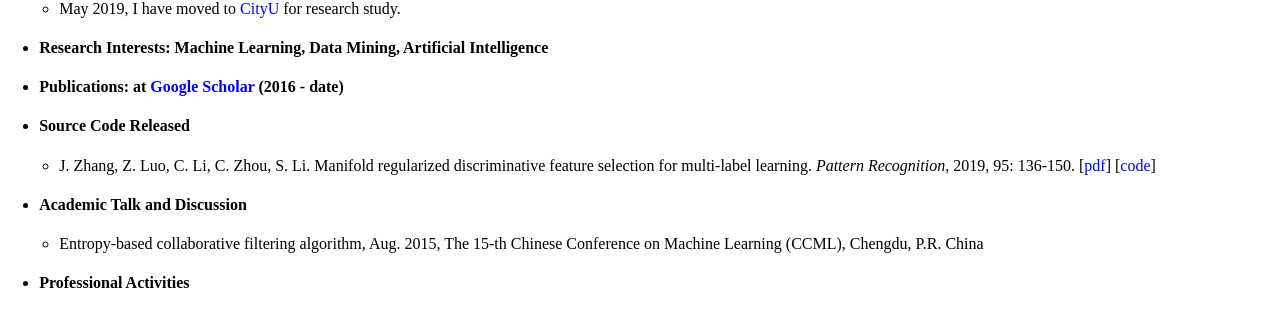
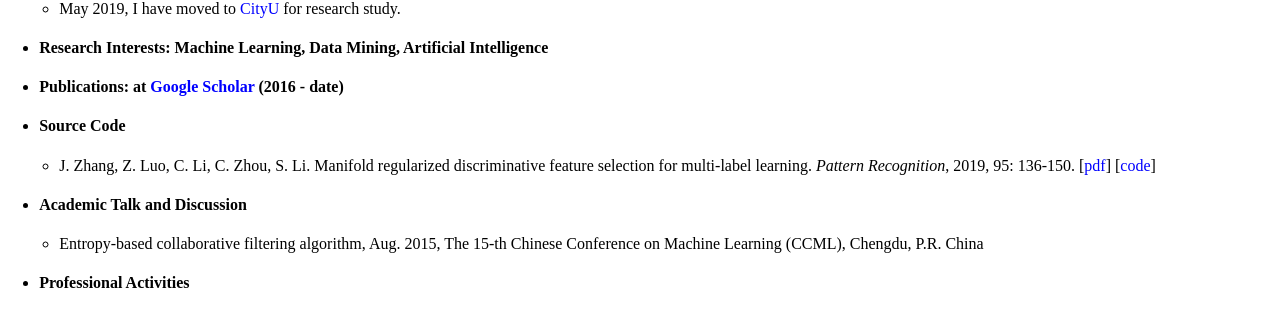
Before and after one commit to jiazhang-ml/jiazhang-ml.github.io, a Jekyll site: the page built from index.md, in a window 1280 px wide. Shown: the part 399-708 px from the top of the page. Built offline with Jekyll 4.4.1, drawn with Linux system fonts in a browser that asks for light colours.

Commit message:
Update index.md

```diff
--- a/index.md
+++ b/index.md
@@ -26,7 +26,7 @@ layout: default
 
 * #### Publications: at [Google Scholar](https://scholar.google.com.hk/citations?user=yBaTk-gAAAAJ&hl=en) (2016 - date)
 
-* #### Source Code Released
+* #### Source Code
 
    * J. Zhang, Z. Luo, C. Li, C. Zhou, S. Li. Manifold regularized discriminative feature selection for multi-label learning. *Pattern Recognition*, 2019, 95: 136-150. [[pdf](1-s2.0-S0031320319302341-main.pdf)] [[code](MDFS-master.zip)]
 
```
